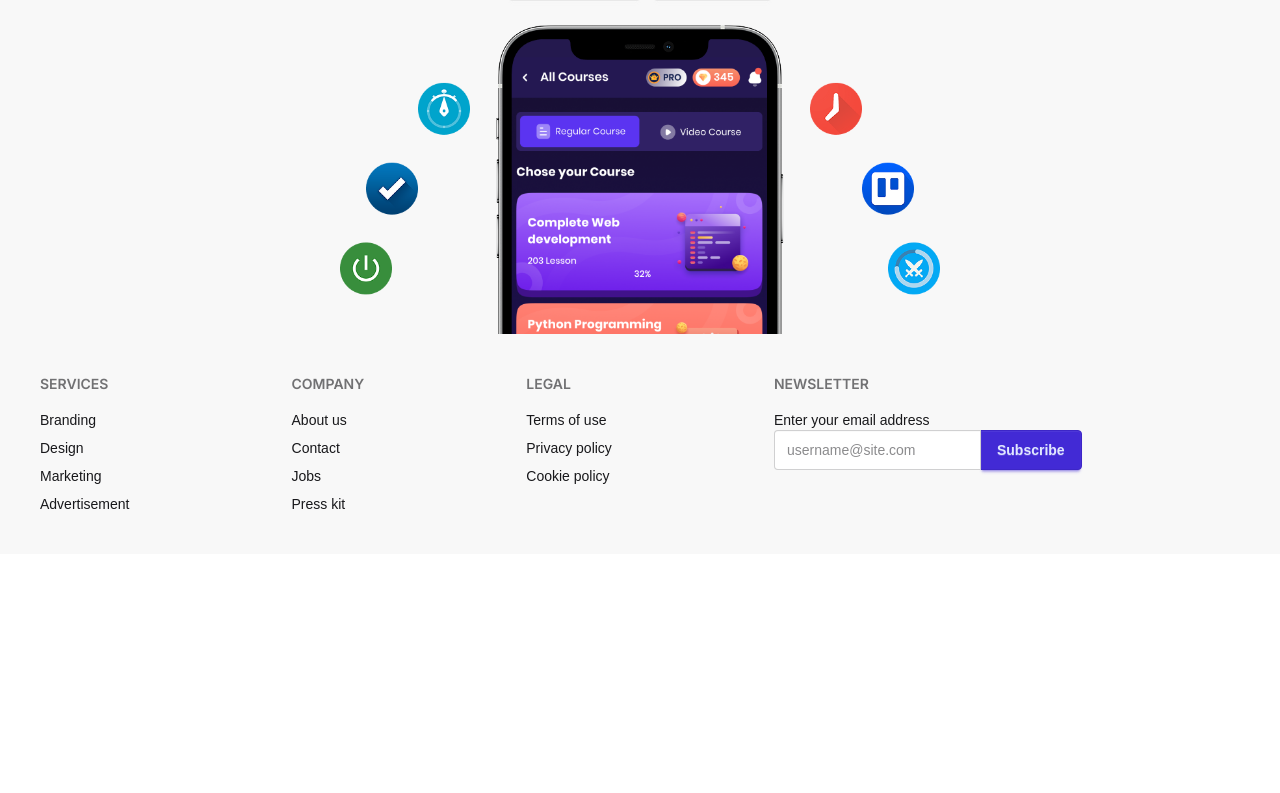
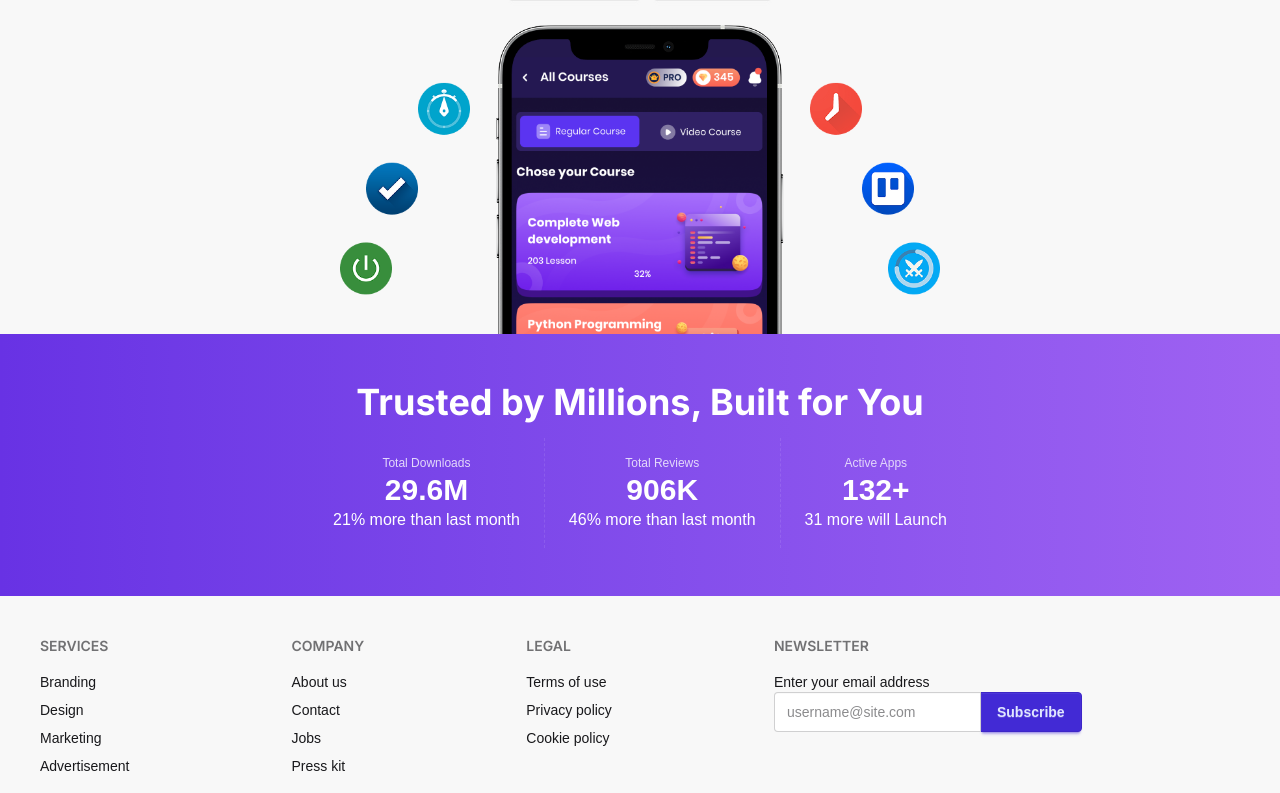
Before and after one commit to Chanbadsha/ph-play-store, a Next.js app: page / in a window 1280 px wide. Shown: the part 464-1257 px from the top of the page. Before the commit the page ends 1018 px from the top, so only its background shows below. Built offline with nearby package versions, Linux system fonts and the light colour scheme.

Commit message:
Stats Section coomplete

```diff
--- /dev/null
+++ b/src/app/components/homepage/States.jsx
@@ -0,0 +1,40 @@
+import React from "react";
+
+const StatesSection = () => {
+  return (
+    <div className="bg-linear-to-r from-[#6832e4] to-[#9f62f2]">
+      <div className="container flex flex-col items-center py-12 mx-auto text-white">
+        <h2 className="font-bold text-xl  md:text-2xl lg:text-3xl xl:text-4xl">
+          Trusted by Millions, Built for You
+        </h2>
+        <div className="stats md:mt-2 lg:mt-4 flex flex-col md:flex-row   ">
+          <div className="stat place-items-center border-none md:border-r md:border-b-0  md:border-dashed">
+            <div className="stat-title text-[#e4d9fb]">Total Downloads</div>
+            <div className="stat-value text-xl lg:text-3xl">29.6M</div>
+            <div className="text-white stat-desc text-xs md:text-base">
+              21% more than last month
+            </div>
+          </div>
+
+          <div className="stat  place-items-center border-none md:border-r md:border-b-0  md:border-dashed">
+            <div className="stat-title text-[#e4d9fb]">Total Reviews</div>
+            <div className="stat-value text-xl lg:text-3xl ">906K</div>
+            <div className="text-white stat-desc text-xs md:text-base ">
+              46% more than last month
+            </div>
+          </div>
+
+          <div className="stat  place-items-center">
+            <div className="stat-title text-[#e4d9fb]">Active Apps</div>
+            <div className="stat-value text-xl lg:text-3xl">132+</div>
+            <div className="text-white stat-desc text-xs md:text-base">
+              31 more will Launch
+            </div>
+          </div>
+        </div>
+      </div>
+    </div>
+  );
+};
+
+export default StatesSection;
--- a/src/app/page.js
+++ b/src/app/page.js
@@ -1,10 +1,12 @@
 import React from "react";
 import Hero from "./components/homepage/Hero";
+import StatesSection from "./components/homepage/States";
 
 const HomePage = () => {
   return (
     <div>
       <Hero />
+      <StatesSection />
     </div>
   );
 };
```
